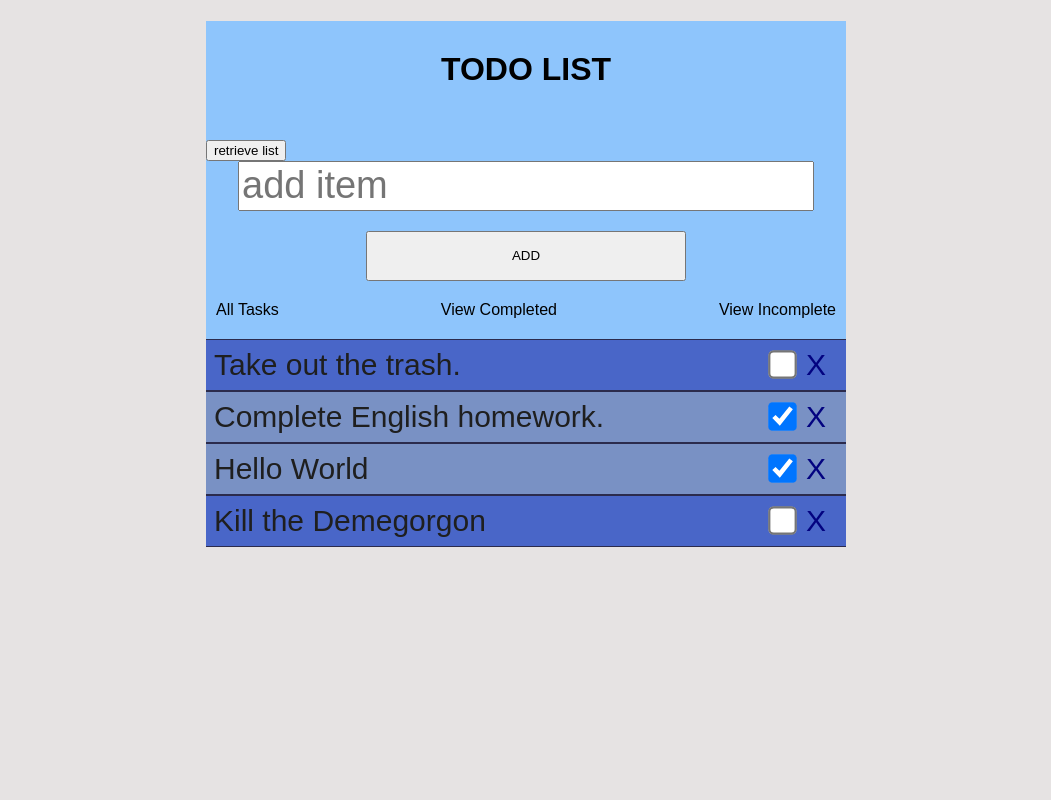
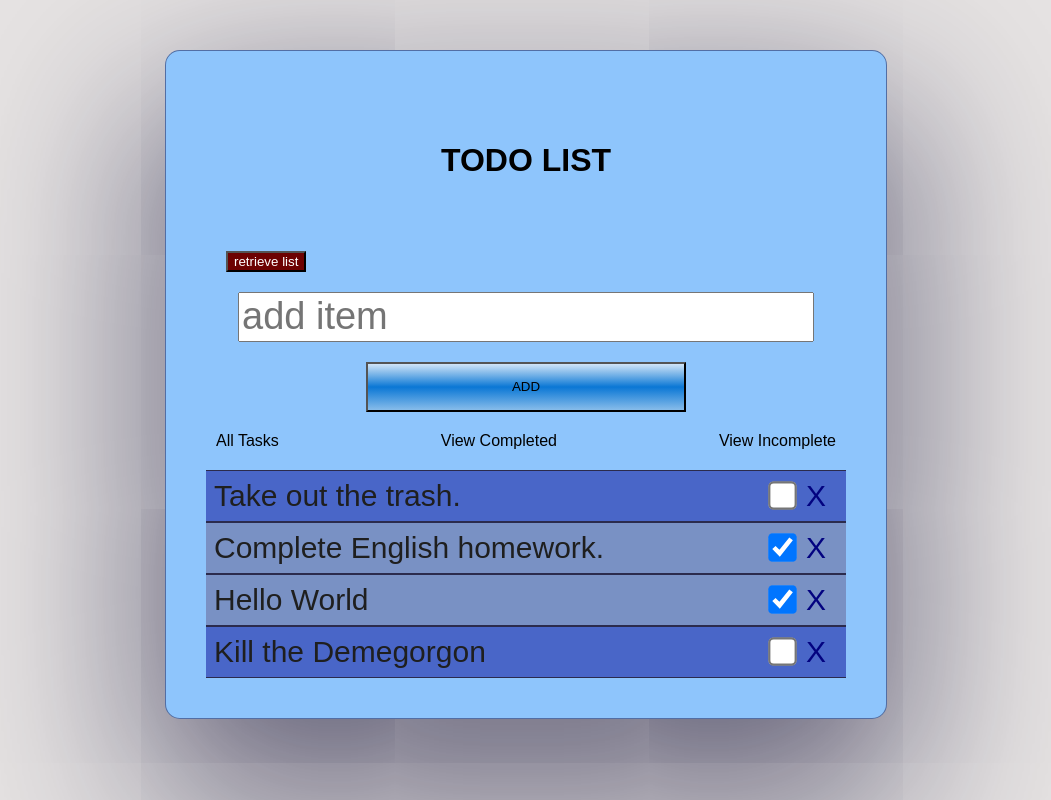
Before and after one commit to FreeFlight-Code/todo_app_redux, a React app: page / in a window 1280 px wide. Shown: the whole page, without its empty margins (114-1165 px from the left). Built offline with nearby package versions, Linux system fonts and the light colour scheme.

Commit message:
all working again

```diff
--- a/src/components/Todo.js
+++ b/src/components/Todo.js
@@ -20,7 +20,7 @@ getList(){
 		return(
 			<div id="todoContainer">
 				<h1>TODO LIST</h1>
-				<button onClick={this.getList.bind(this)} >retrieve list</button>
+				<button id='retrieveButton' onClick={this.getList.bind(this)} >retrieve list</button>
 				{this.props.editItem ? < EditItem /> : <div></div>}
 				<AddToList />
 				<div id='linksContainer'>
--- a/src/components/styles/AddToList.css
+++ b/src/components/styles/AddToList.css
@@ -11,4 +11,14 @@
     width: 50%;
     margin-left: 25%;
     margin-bottom: 20px;
+    /* Permalink - use to edit and share this gradient: http://colorzilla.com/gradient-editor/#d0e4f7+0,73b1e7+24,0a77d5+50,539fe1+79,87bcea+100;Blue+Pipe+%231 */
+    background: rgb(208,228,247); /* Old browsers */
+    background: -moz-linear-gradient(top, rgba(208,228,247,1) 0%, rgba(115,177,231,1) 24%, rgba(10,119,213,1) 50%, rgba(83,159,225,1) 79%, rgba(135,188,234,1) 100%); /* FF3.6-15 */
+    background: -webkit-linear-gradient(top, rgba(208,228,247,1) 0%,rgba(115,177,231,1) 24%,rgba(10,119,213,1) 50%,rgba(83,159,225,1) 79%,rgba(135,188,234,1) 100%); /* Chrome10-25,Safari5.1-6 */
+    background: linear-gradient(to bottom, rgba(208,228,247,1) 0%,rgba(115,177,231,1) 24%,rgba(10,119,213,1) 50%,rgba(83,159,225,1) 79%,rgba(135,188,234,1) 100%); /* W3C, IE10+, FF16+, Chrome26+, Opera12+, Safari7+ */
+    filter: progid:DXImageTransform.Microsoft.gradient( startColorstr='#d0e4f7', endColorstr='#87bcea',GradientType=0 ); /* IE6-9 */
 }
+#AddToListContainer button:hover{
+    color: white;
+    font-size: 1.2em;
+}
--- a/src/components/styles/Todo.css
+++ b/src/components/styles/Todo.css
@@ -10,10 +10,20 @@ h1{
     padding: 30px;
 }
 
+#retrieveButton{
+    margin:20px;
+    background-color: rgb(109, 2, 2);
+    color: white;
+}
+
 #todoContainer{
     background-color: rgb(142, 197, 252);
     max-width: 50vw;
-    margin: auto;
+    margin: 50px auto 0px;
+    padding: 40px;
+    border-radius: 15px;
+    border: 1px rgba(8, 0, 53, 0.445) solid;
+    box-shadow: rgba(4, 0, 41, 0.562) 0px 70px 180px 20px;
 }
 #linksContainer{
     display: flex;
```
